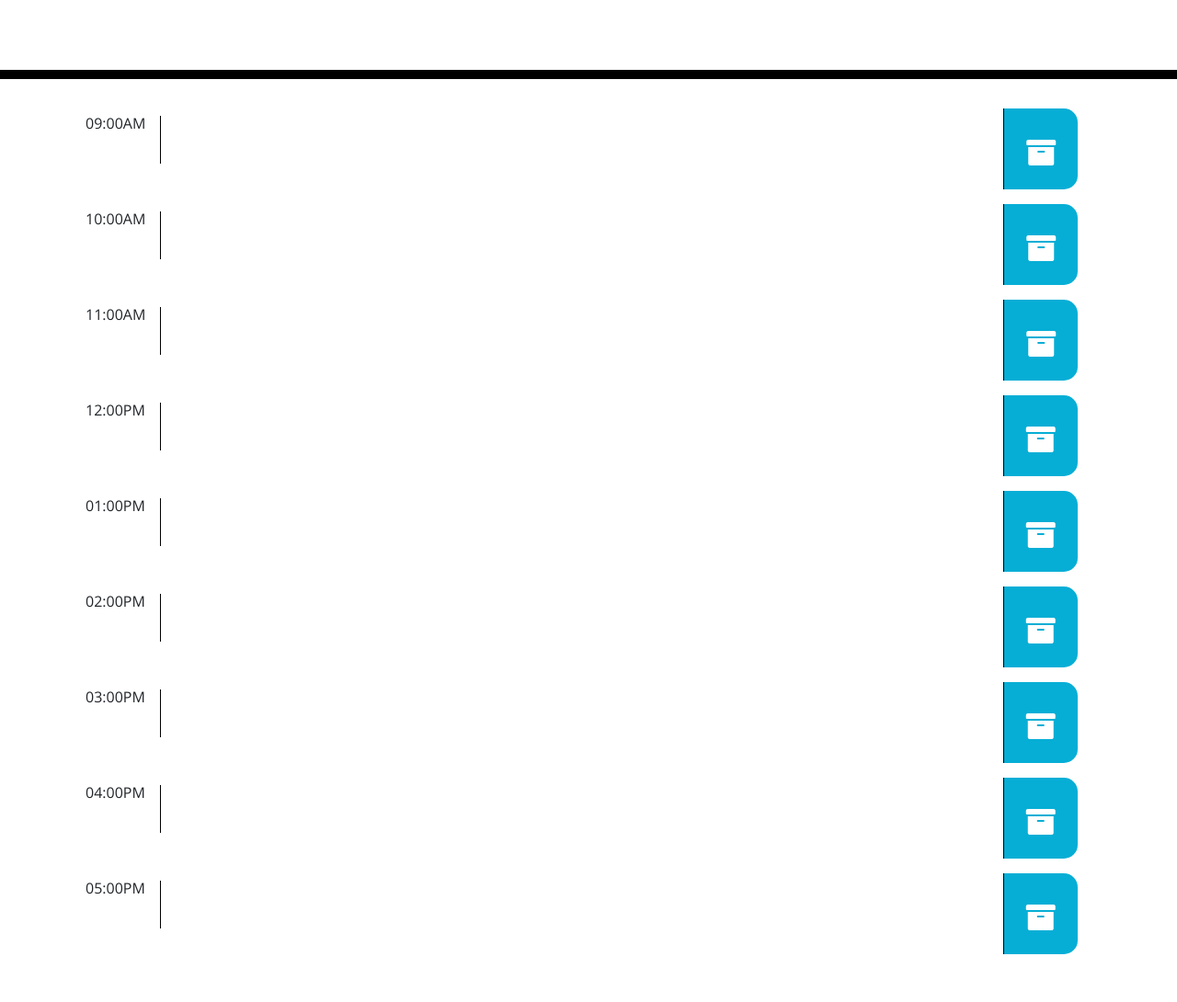
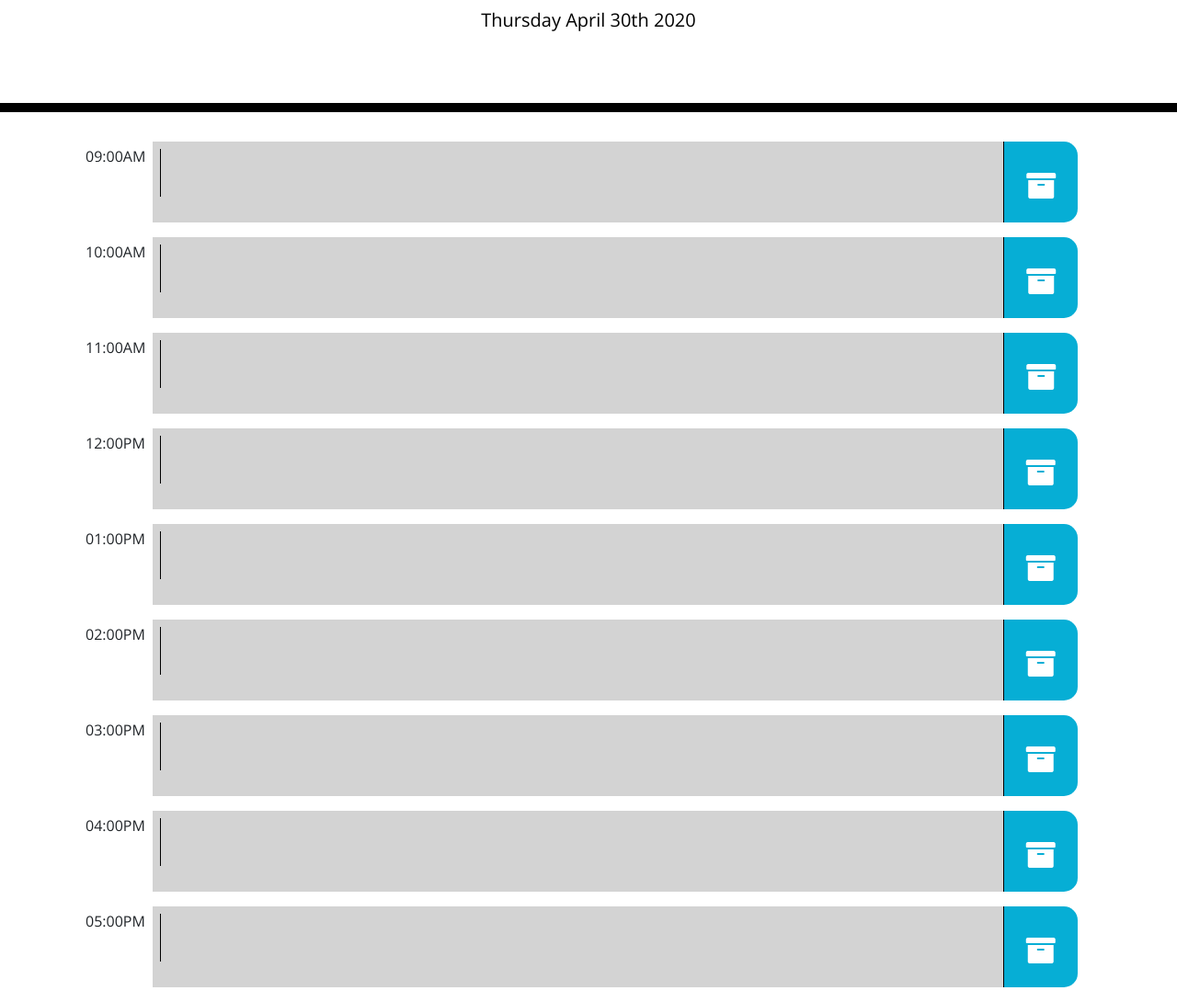
Before and after one commit to alek2535/Work-Day-Scheduler, a plain HTML site: page index.html in a window 1280 px wide. Shown: the part 182-1272 px from the top of the page at 92% size. Before the commit the page ends 1236 px from the top, so only its background shows below. Drawn offline with nearby package versions, Linux system fonts and the light colour scheme.

Commit message:
added and fixed classes and ids for caling elements. changed icon size and padding around it. added date function, time function, and color block function. have a saveBtn event caller and a function for changing text for timeblock.

```diff
--- a/index.html
+++ b/index.html
@@ -31,48 +31,48 @@
     <div class="container">
       <!-- Timeblocks go here -->
       <div class="d-flex bd-highlight mb-3 timeBlock">
-        <div class="p-2 bd-highlight">09:00AM</div>
-        <div id="event-1" class="col-10 p-2 bd-highlight"><textarea id="user-input-1" class="text col eventDescription"></textarea></div>
+        <div class="time p-2 bd-highlight" value="9">09:00AM</div>
+        <div id="event-1" class="text-block col-10 p-2 bd-highlight"><textarea id="user-input-1" class="text col eventDescription"></textarea></div>
         <div class="p-2 bd-highlight saveBtn"><i class="fas fa-archive fa-2x p-3 mt-2"></i></div>
       </div>
-      <div class="d-flex bd-highlight mb-3 border-dark timeBlock">
-        <div class="p-2 bd-highlight">10:00AM</div>
-        <div id="event-2" class="col-10 p-2 bd-highlight"><textarea id="user-input-2" class="text col eventDescription"></textarea></div>
+      <div class="d-flex bd-highlight mb-3 timeBlock">
+        <div class="time p-2 bd-highlight" value="10">10:00AM</div>
+        <div id="event-2" class="text-block col-10 p-2 bd-highlight"><textarea id="user-input-2" class="text col eventDescription"></textarea></div>
         <div class="p-2 bd-highlight saveBtn"><i class="fas fa-archive fa-2x p-3 mt-2"></i></div>
       </div>
-      <div class="d-flex bd-highlight mb-3 border-dark timeBlock">
-        <div class="p-2 bd-highlight">11:00AM</div>
-        <div id="event-3" class="col-10 p-2 bd-highlight"><textarea id="user-input-3" class="text col eventDescription"></textarea></div>
+      <div class="d-flex bd-highlight mb-3 timeBlock">
+        <div class="time p-2 bd-highlight" value="11">11:00AM</div>
+        <div id="event-3" class="text-block col-10 p-2 bd-highlight"><textarea id="user-input-3" class="text col eventDescription"></textarea></div>
         <div class="p-2 bd-highlight saveBtn"><i class="fas fa-archive fa-2x p-3 mt-2"></i></div>
       </div>
-      <div class="d-flex bd-highlight mb-3 border-dark timeBlock">
-        <div class="p-2 bd-highlight">12:00PM</div>
-        <div id="event-4" class="col-10 p-2 bd-highlight"><textarea id="user-input-4" class="text col eventDescription"></textarea></div>
+      <div class="d-flex bd-highlight mb-3 timeBlock">
+        <div class="time p-2 bd-highlight" value="12">12:00PM</div>
+        <div id="event-4" class="text-block col-10 p-2 bd-highlight"><textarea id="user-input-4" class="text col eventDescription"></textarea></div>
         <div class="p-2 bd-highlight saveBtn"><i class="fas fa-archive fa-2x p-3 mt-2"></i></div>
       </div>
-      <div class="d-flex bd-highlight mb-3 border-dark timeBlock">
-        <div class="p-2 bd-highlight">01:00PM</div>
-        <div id="event-5" class="col-10 p-2 bd-highlight"><textarea id="user-input-5" class="text col eventDescription"></textarea></div>
+      <div class="d-flex bd-highlight mb-3 timeBlock">
+        <div class="time p-2 bd-highlight" value="13">01:00PM</div>
+        <div id="event-5" class="text-block col-10 p-2 bd-highlight"><textarea id="user-input-5" class="text col eventDescription"></textarea></div>
         <div class="p-2 bd-highlight saveBtn"><i class="fas fa-archive fa-2x p-3 mt-2"></i></div>
       </div>
-      <div class="d-flex bd-highlight mb-3 border-dark timeBlock">
-        <div class="p-2 bd-highlight">02:00PM</div>
-        <div id="event-6" class="col-10 p-2 bd-highlight"><textarea id="user-input-6" class="text col eventDescription"></textarea></div>
+      <div class="d-flex bd-highlight mb-3 timeBlock">
+        <div class="time p-2 bd-highlight" value="14">02:00PM</div>
+        <div id="event-6" class="text-block col-10 p-2 bd-highlight"><textarea id="user-input-6" class="text col eventDescription"></textarea></div>
         <div class="p-2 bd-highlight saveBtn"><i class="fas fa-archive fa-2x p-3 mt-2"></i></div>
       </div>
-      <div class="d-flex bd-highlight mb-3 border-dark timeBlock">
-        <div class="p-2 bd-highlight">03:00PM</div>
-        <div id="event-7" class="col-10 p-2 bd-highlight"><textarea id="user-input-7" class="text col eventDescription"></textarea></div>
+      <div class="d-flex bd-highlight mb-3 timeBlock">
+        <div class="time p-2 bd-highlight" value="15">03:00PM</div>
+        <div id="event-7" class="text-block col-10 p-2 bd-highlight"><textarea id="user-input-7" class="text col eventDescription"></textarea></div>
         <div class="p-2 bd-highlight saveBtn"><i class="fas fa-archive fa-2x p-3 mt-2"></i></div>
       </div>
-      <div class="d-flex bd-highlight mb-3 border-dark timeBlock">
-        <div class="p-2 bd-highlight">04:00PM</div>
-        <div id="event-8" class="col-10 p-2 bd-highlight"><textarea id="user-input-8" class="text col eventDescription"></textarea></div>
+      <div class="d-flex bd-highlight mb-3 timeBlock">
+        <div class="time p-2 bd-highlight" value="16">04:00PM</div>
+        <div id="event-8" class="text-block col-10 p-2 bd-highlight"><textarea id="user-input-8" class="text col eventDescription"></textarea></div>
         <div class="p-2 bd-highlight saveBtn"><i class="fas fa-archive fa-2x p-3 mt-2"></i></div>
       </div>
-      <div class="d-flex bd-highlight mb-3 border-dark timeBlock">
-        <div class="p-2 bd-highlight">05:00PM</div>
-        <div id="event-9" class="col-10 p-2 bd-highlight"><textarea id="user-input-9" class="text col eventDescription"></textarea></div>
+      <div class="d-flex bd-highlight mb-3 timeBlock">
+        <div class="time p-2 bd-highlight" value="17">05:00PM</div>
+        <div id="event-9" class="text-block col-10 p-2 bd-highlight"><textarea id="user-input-9" class="text col eventDescription"></textarea></div>
         <div class="p-2 bd-highlight saveBtn"><i class="fas fa-archive fa-2x p-3 mt-2"></i></div>
       </div>
     </div>
--- a/script.js
+++ b/script.js
@@ -1,8 +1,36 @@
 $(document).ready(function() {
+    //Moment Date
+    var currentDay = moment().format("dddd MMMM Do YYYY");
+        $("#currentDay").text(currentDay);
+    //Current Time for Present, Past, Future
+    var currentHour = moment().format('H');
+    console.log(currentHour);
 
-    $('.saveBtn').on('click', function () {
-        let userInput = $('.eventDescription');
-        let scheduleEvent = $('.text').text(userInput);
-        console.log(scheduleEvent);
-    })
+    let userInput = '';
+
+    timeColor();
+
+    localStorage.getItem(JSON.stringify(userInput));
+
+//Timeblock Colors
+    function timeColor() {
+        if ($('.time').attr('value') === currentHour) {
+            $('.text-block').addClass('present');
+            } else if ($('.time').attr('value') > currentHour) {
+                $('.text-block').addClass('past');
+            } else if ($('.time').attr('value') < currentHour) {
+                $('.text-block').addClass('future');
+            }
+            console.log($('.time').attr('value'));
+    }
+
+    //Save Button
+    $('.saveBtn').on('click', changeText())
+
+    function changeText() {
+        userInput = $('#user-input-1').val();
+        $('#user-input-1').html(userInput);
+        localStorage.setItem(JSON.parse('userInput'));
+    }
+
 })
```
